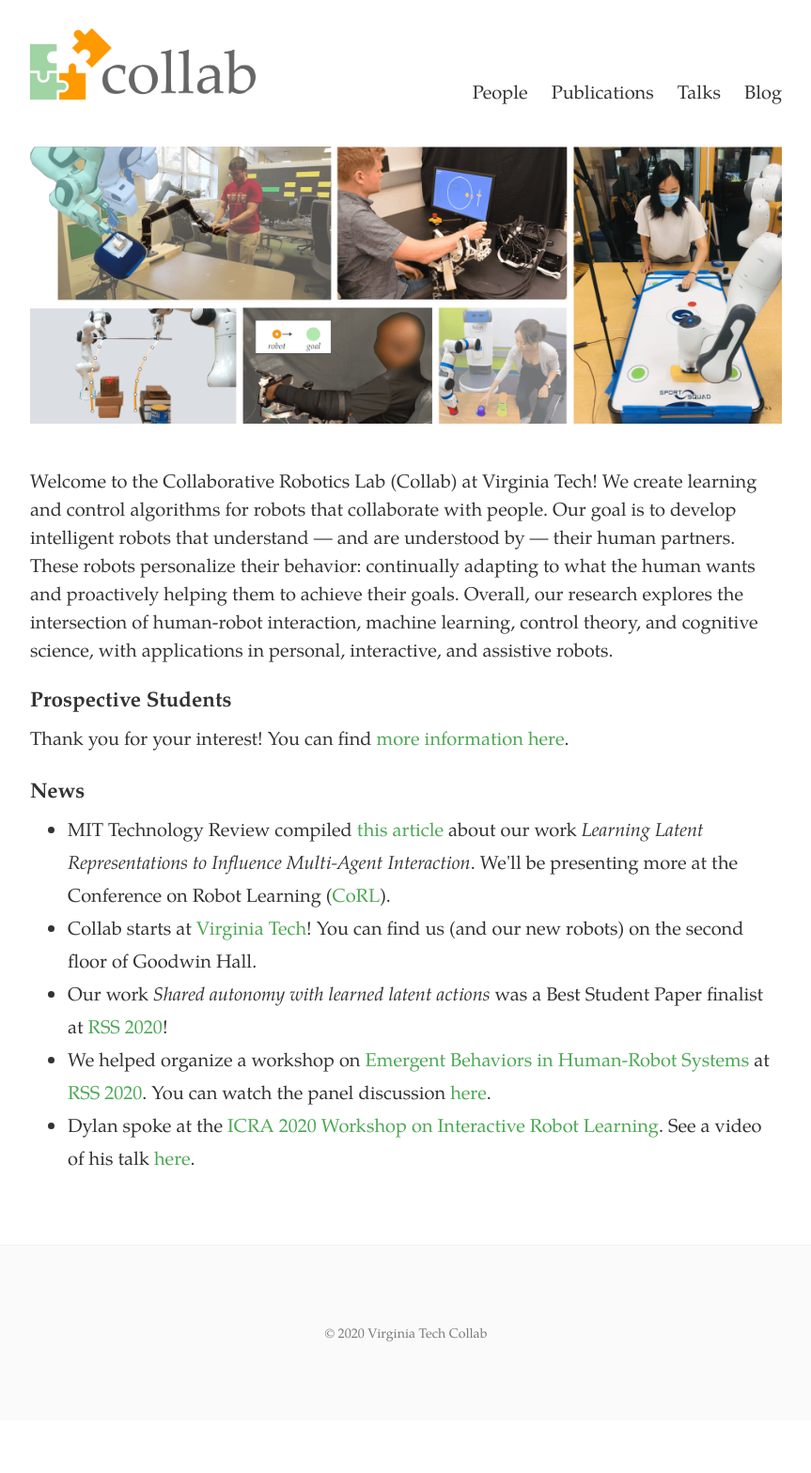
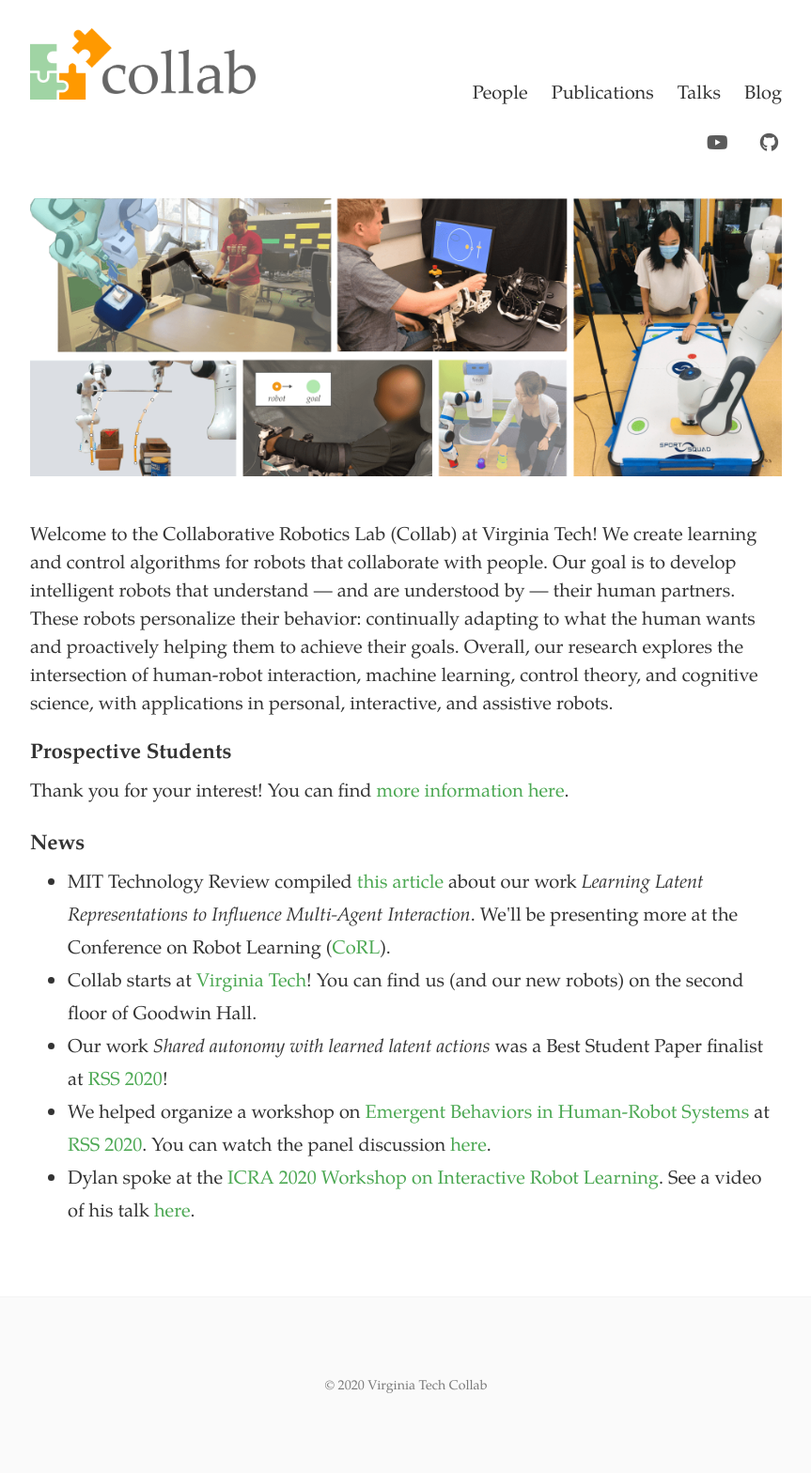
Before and after one commit to VT-Collab/vt-collab.github.io, a Jekyll site: the page built from index.html, in a window 1280 px wide. Shown: the whole page at 94% size, without its empty margins (208-1071 px from the left). Built offline with Jekyll 4.4.1, drawn with Linux system fonts in a browser that asks for light colours; nearby versions of some CDN libraries; before the commit the page ends 1512 px from its top, so only the background shows below that.

Commit message:
social icons

```diff
--- a/_config.yml
+++ b/_config.yml
@@ -12,6 +12,13 @@ header_pages:
  - talks.html
  - blog.html
 
+show_social_icons: true
+email:
+github_username: VT-Collab
+twitter_username:
+linkedin_username:
+youtube_id: UCVUHS9JE0tSakziQFkThhVQ
+
 # Build settings
 markdown: kramdown
 permalink: pretty
--- a/_includes/social_links.html
+++ b/_includes/social_links.html
@@ -1,59 +1,20 @@
 <div class="social-icons">
   <div class="social-icons-right">
+    {% if site.email %}
+      <a class="fa fa-envelope" href="mailto:{{ site.email }}"></a>
+    {% endif %}
+    {% if site.youtube_id %}
+      <a class="fa fa-youtube-play" href="https://youtube.com/channel/{{ site.youtube_id }}"></a>
+    {% endif %}
     {% if site.github_username %}
       <a class="fa fa-github" href="https://github.com/{{ site.github_username }}"></a>
     {% endif %}
-    {% if site.reddit_username %}
-    <a class="fa fa-reddit" href="https://reddit.com/user/{{ site.reddit_username }}"></a>
-    {% endif %}
-    {% if site.bitbucket_username %}
-      <a class="fa fa-bitbucket" href="https://bitbucket.org/{{ site.bitbucket_username }}"></a>
-    {% endif %}
-    {% if site.stackoverflow_id %}
-      <a class="fa fa-stack-overflow" href="https://stackoverflow.com/users/{{ site.stackoverflow_id }}"></a>
-    {% endif %}
-    <a class="fa fa-rss" href="{{ "/feed.xml" | relative_url }}"></a>
     {% if site.twitter_username %}
       <a class="fa fa-twitter" href="https://twitter.com/{{ site.twitter_username }}"></a>
-    {% endif %}
-    {% if site.skype_username %}
-      <a class="fa fa-skype" href="skype:{{ site.skype_username }}?userinfo"></a>
-    {% endif %}
-    {% if site.steam_nickname %}
-      <a class="fa fa-steam-square" href="http://steamcommunity.com/id/{{ site.steam_nickname }}"></a>
-    {% endif %}
-    {% if site.google_plus_id %}
-      <a class="fa fa-google-plus" href="https://plus.google.com/{{ site.google_plus_id }}/posts"></a>
-    {% endif %}
-    {% if site.email %}
-      <a class="fa fa-envelope" href="mailto:{{ site.email }}"></a>
     {% endif %}
     {% if site.linkedin_username %}
       <a class="fa fa-linkedin" href="https://www.linkedin.com/in/{{ site.linkedin_username }}"></a>
     {% endif %}
-    {% if site.angellist_username %}
-      <a class="fa fa-angellist" href="https://angel.co/{{ site.angellist_username }}"></a>
-    {% endif %}
-    {% if site.medium_id %}
-      <a class="fa fa-medium" href="https://medium.com/@{{ site.medium_id }}"></a>
-    {% endif %}
-    {% if site.telegram_username %}
-      <a class="fa fa-telegram" href="https://t.me/{{ site.telegram_username }}"></a>
-    {% endif %}
-    {% if site.vk_id %}
-      <a class="fa fa-vk" href="https://vk.com/{{ site.vk_id }}"></a>
-    {% endif %}
-  </div>
-  <div class="right">
-    {% if site.bitcoin_url %}
-      <a class="fa fa-bitcoin" href="{{ site.bitcoin_url }}"></a>
-    {% endif %}
-    {% if site.paypal_url %}
-      <a class="fa fa-paypal" href="{{ site.paypal_url }}"></a>
-    {% endif %}
-    {% if site.flattr_button %}
-      {{ site.flattr_button }}
-    {% endif %}
   </div>
 </div>
 <div class="clearfix"></div>
```
